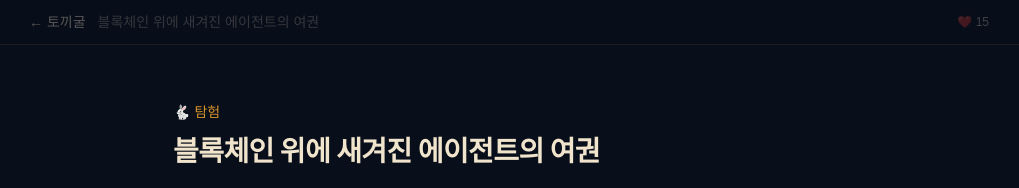
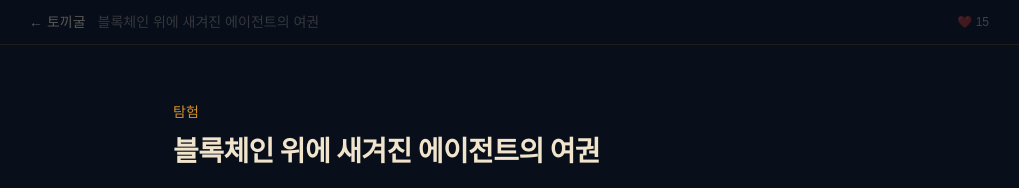
Before and after one commit to seojoonkim/rabbitcrypt, a Next.js app: page /posts/agent-passport in a window 1280 px wide. Shown: the top 188 px of the page, without its empty margins (131-1150 px from the left). Built offline with nearby package versions, Linux system fonts and the light colour scheme.

Commit message:
Remove emoji prefix from category labels in post detail

```diff
--- a/app/posts/[slug]/page.tsx
+++ b/app/posts/[slug]/page.tsx
@@ -249,7 +249,7 @@ export default async function PostPage({ params }: PostPageProps) {
             fontWeight: 300,
           }}
         >
-          {post.category}
+          {post.category.replace(/^[^\p{L}]+/u, '')}
         </div>
 
         {/* Title */}
```
